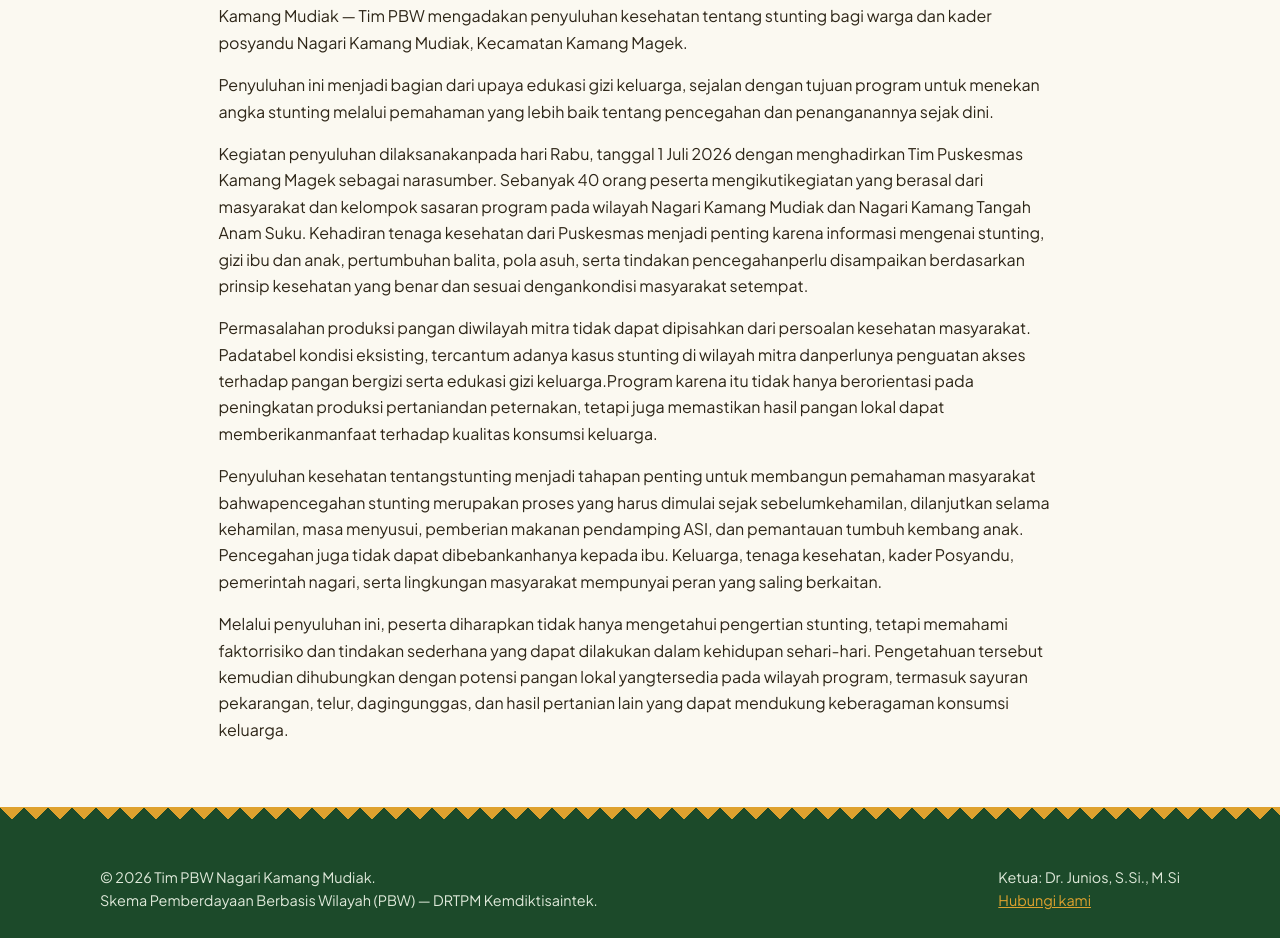
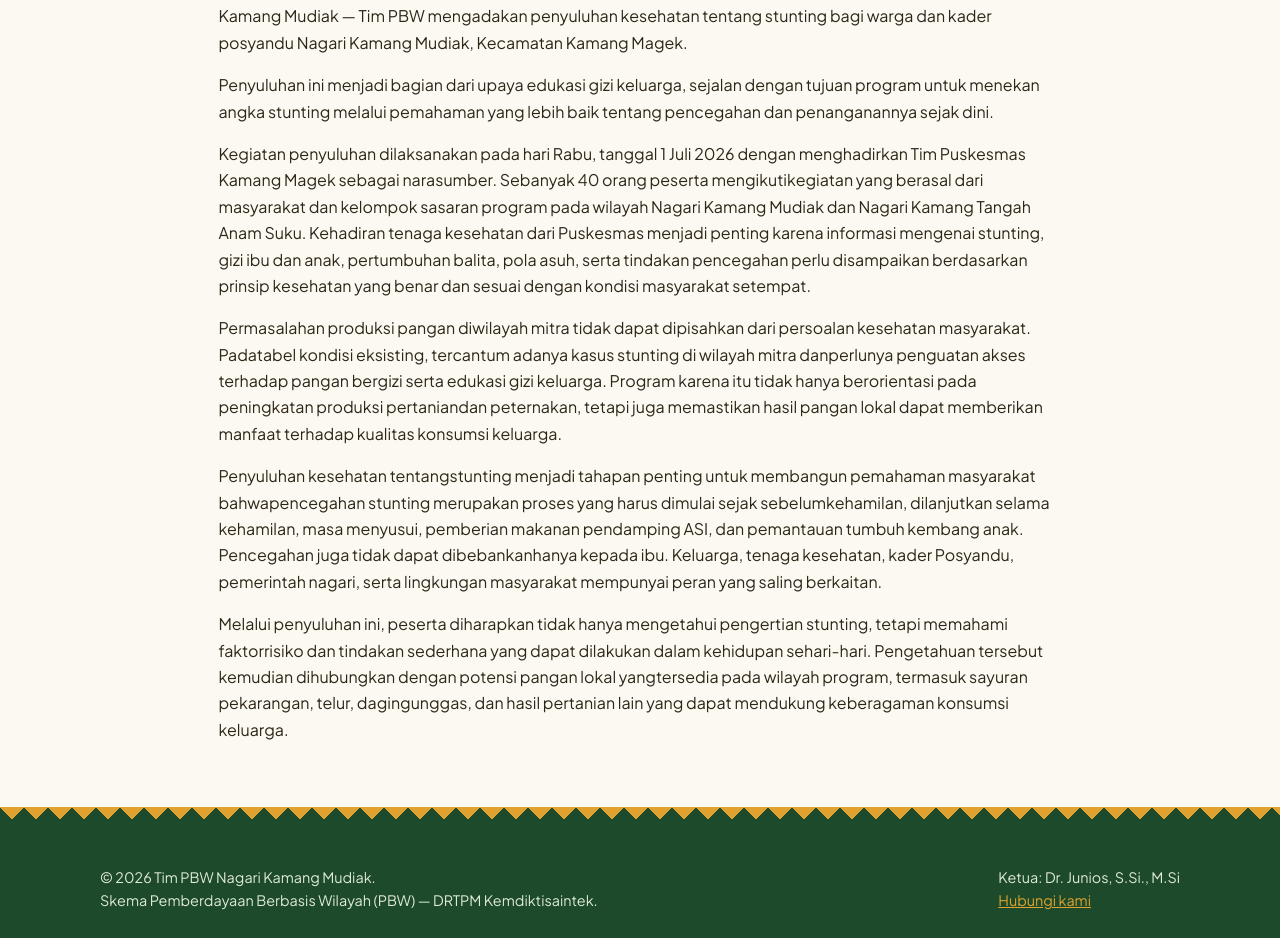
Before and after one commit to delsikariman/kamangmudiak, an Eleventy site: page content/berita/2026-04-penyuluhan-kesehatan-stunting.md in a window 1280 px wide. Shown: the part 826-1764 px from the top of the page. Built offline with nearby package versions, Linux system fonts and the light colour scheme; Eleventy itself is replaced by a stand-in of ours; files that its build step writes are made by us from their sources.

Commit message:
Update Berita “2026-04-penyuluhan-kesehatan-stunting”

```diff
--- a/content/berita/2026-04-penyuluhan-kesehatan-stunting.md
+++ b/content/berita/2026-04-penyuluhan-kesehatan-stunting.md
@@ -10,9 +10,9 @@ Kamang Mudiak — Tim PBW mengadakan penyuluhan kesehatan tentang stunting bagi
 
 Penyuluhan ini menjadi bagian dari upaya edukasi gizi keluarga, sejalan dengan tujuan program untuk menekan angka stunting melalui pemahaman yang lebih baik tentang pencegahan dan penanganannya sejak dini.
 
-Kegiatan penyuluhan dilaksanakanpada hari Rabu, tanggal 1 Juli 2026 dengan menghadirkan Tim Puskesmas Kamang Magek sebagai narasumber. Sebanyak 40 orang peserta mengikutikegiatan yang berasal dari masyarakat dan kelompok sasaran program pada wilayah Nagari Kamang Mudiak dan Nagari Kamang Tangah Anam Suku. Kehadiran tenaga kesehatan dari Puskesmas menjadi penting karena informasi mengenai stunting, gizi ibu dan anak, pertumbuhan balita, pola asuh, serta tindakan pencegahanperlu disampaikan berdasarkan prinsip kesehatan yang benar dan sesuai dengankondisi masyarakat setempat.
+Kegiatan penyuluhan dilaksanakan pada hari Rabu, tanggal 1 Juli 2026 dengan menghadirkan Tim Puskesmas Kamang Magek sebagai narasumber. Sebanyak 40 orang peserta mengikutikegiatan yang berasal dari masyarakat dan kelompok sasaran program pada wilayah Nagari Kamang Mudiak dan Nagari Kamang Tangah Anam Suku. Kehadiran tenaga kesehatan dari Puskesmas menjadi penting karena informasi mengenai stunting, gizi ibu dan anak, pertumbuhan balita, pola asuh, serta tindakan pencegahan perlu disampaikan berdasarkan prinsip kesehatan yang benar dan sesuai dengan kondisi masyarakat setempat.
 
-Permasalahan produksi pangan diwilayah mitra tidak dapat dipisahkan dari persoalan kesehatan masyarakat. Padatabel kondisi eksisting, tercantum adanya kasus stunting di wilayah mitra danperlunya penguatan akses terhadap pangan bergizi serta edukasi gizi keluarga.Program karena itu tidak hanya berorientasi pada peningkatan produksi pertaniandan peternakan, tetapi juga memastikan hasil pangan lokal dapat memberikanmanfaat terhadap kualitas konsumsi keluarga.
+Permasalahan produksi pangan diwilayah mitra tidak dapat dipisahkan dari persoalan kesehatan masyarakat. Padatabel kondisi eksisting, tercantum adanya kasus stunting di wilayah mitra danperlunya penguatan akses terhadap pangan bergizi serta edukasi gizi keluarga. Program karena itu tidak hanya berorientasi pada peningkatan produksi pertaniandan peternakan, tetapi juga memastikan hasil pangan lokal dapat memberikan manfaat terhadap kualitas konsumsi keluarga.
 
 Penyuluhan kesehatan tentangstunting menjadi tahapan penting untuk membangun pemahaman masyarakat bahwapencegahan stunting merupakan proses yang harus dimulai sejak sebelumkehamilan, dilanjutkan selama kehamilan, masa menyusui, pemberian makanan pendamping ASI, dan pemantauan tumbuh kembang anak. Pencegahan juga tidak dapat dibebankanhanya kepada ibu. Keluarga, tenaga kesehatan, kader Posyandu, pemerintah nagari, serta lingkungan masyarakat mempunyai peran yang saling berkaitan.
 
```
